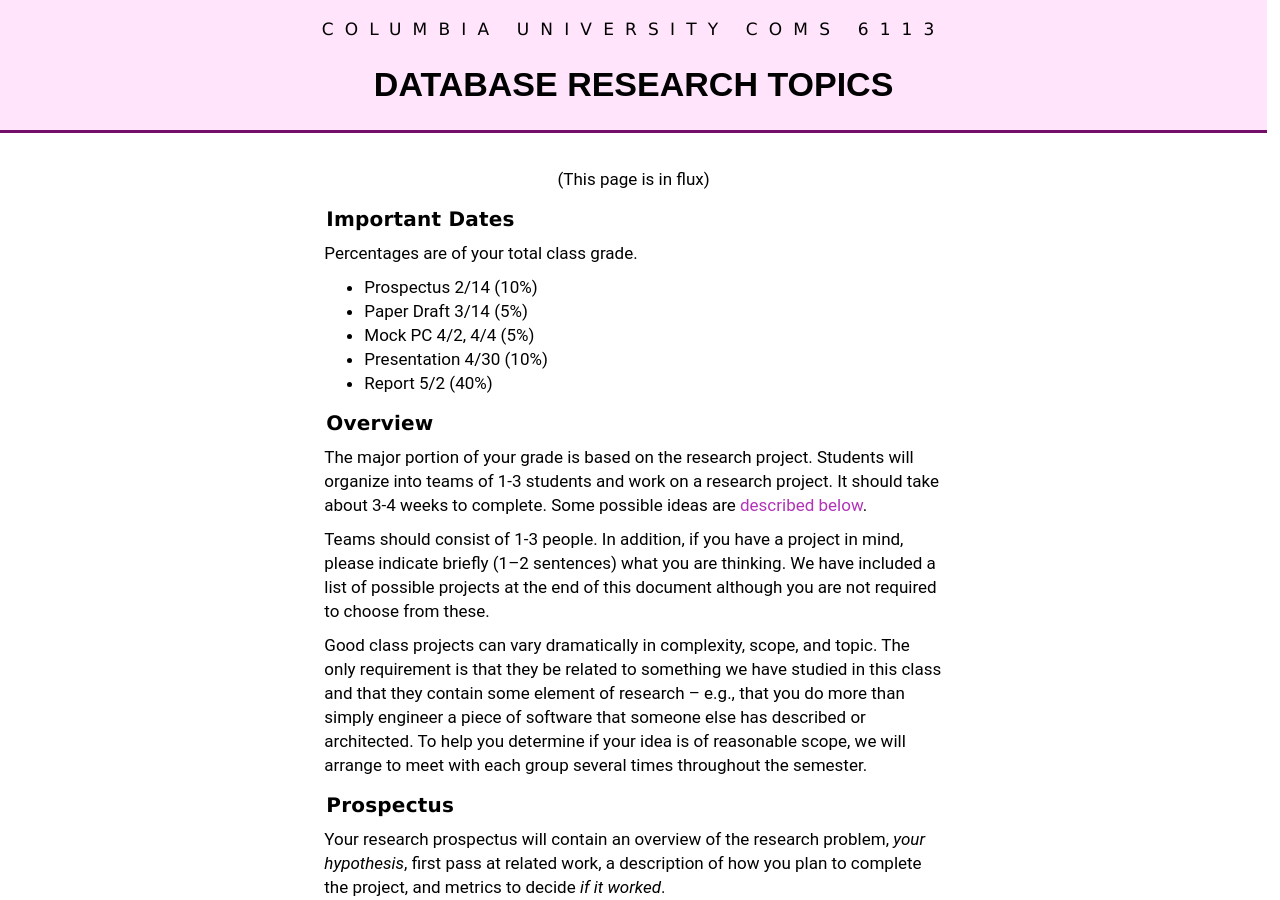
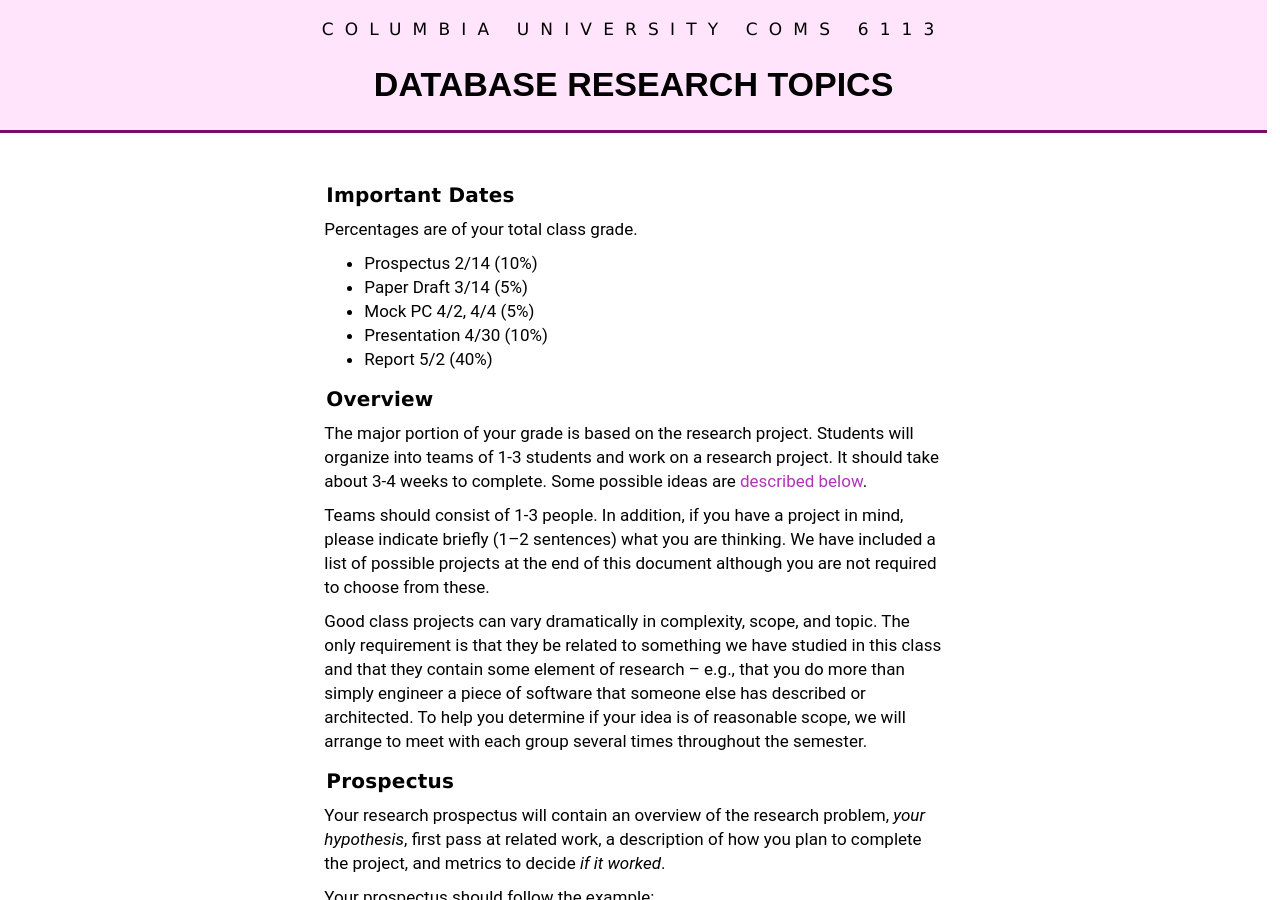
Before and after one commit to wzao1515/w6113.github.io, a Jekyll site: the page built from projects.md, in a window 1280 px wide and 900 px high. Built offline with Jekyll 4.4.1, drawn with Linux system fonts in a browser that asks for light colours.

Commit message:
updated website

```diff
--- a/projects.md
+++ b/projects.md
@@ -2,8 +2,6 @@
 layout: page
 title: W6113 Research Project
 ---
-
-<center>(This page is in flux)</center>
 
 #### Important Dates
 
```
